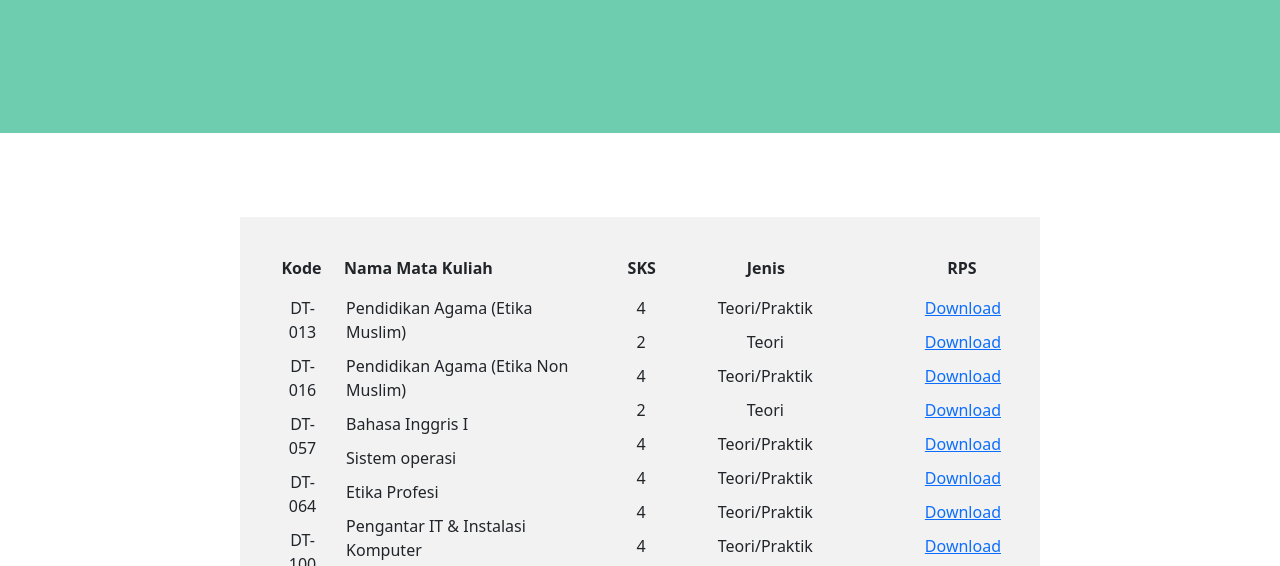
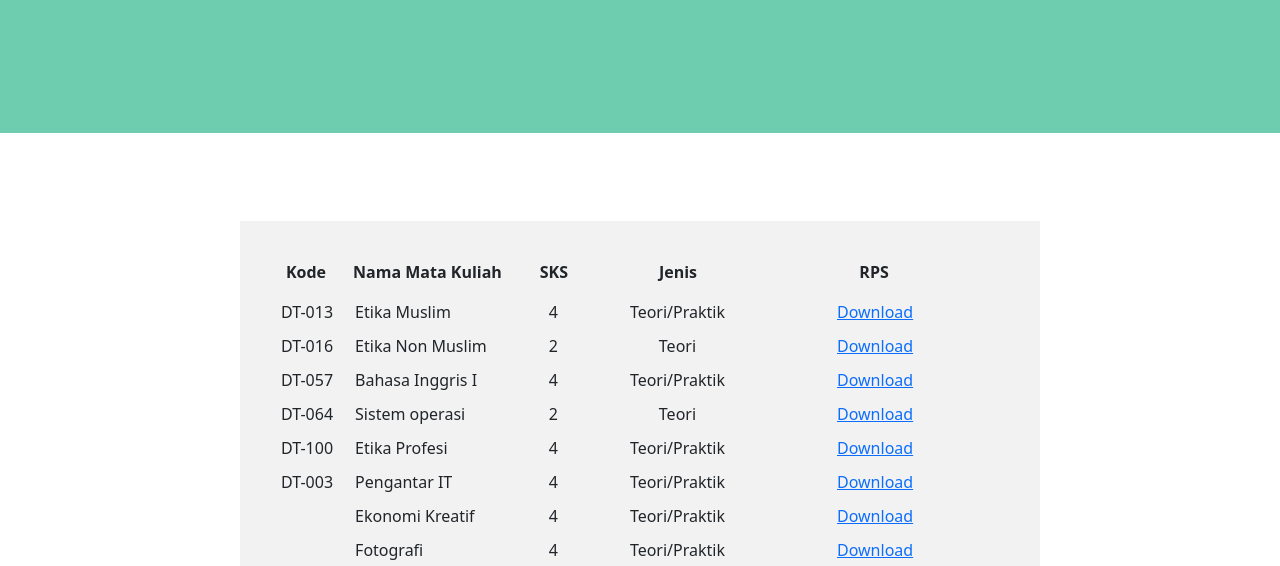
Before and after one commit to ibrahimelgibran/uasrpsbootstrap12page, a plain HTML site: page semester1.html in a window 1280 px wide. Shown: the part 267-833 px from the top of the page. Drawn offline with nearby package versions, Linux system fonts and the light colour scheme.

Commit message:
first commit

```diff
--- a/semester1.html
+++ b/semester1.html
@@ -100,12 +100,12 @@
           <div class="course-matkul">
             <b><p>Nama Mata Kuliah</p></b>
             <ul>
-              <li>Pendidikan Agama (Etika Muslim)</li>
-              <li>Pendidikan Agama (Etika Non Muslim)</li>
+              <li>Etika Muslim</li>
+              <li>Etika Non Muslim</li>
               <li>Bahasa Inggris I</li>
               <li>Sistem operasi</li>
               <li>Etika Profesi</li>
-              <li>Pengantar IT & Instalasi Komputer</li>
+              <li>Pengantar IT</li>
               <li>Ekonomi Kreatif</li>
               <li>Fotografi</li>
             </ul>
```
